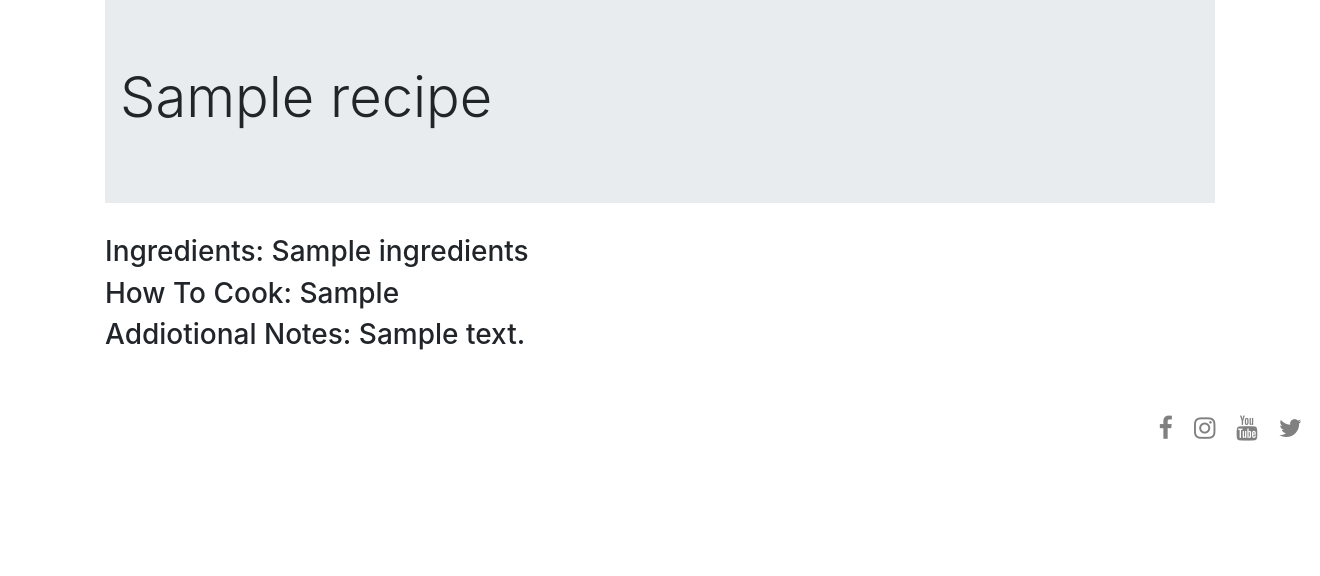
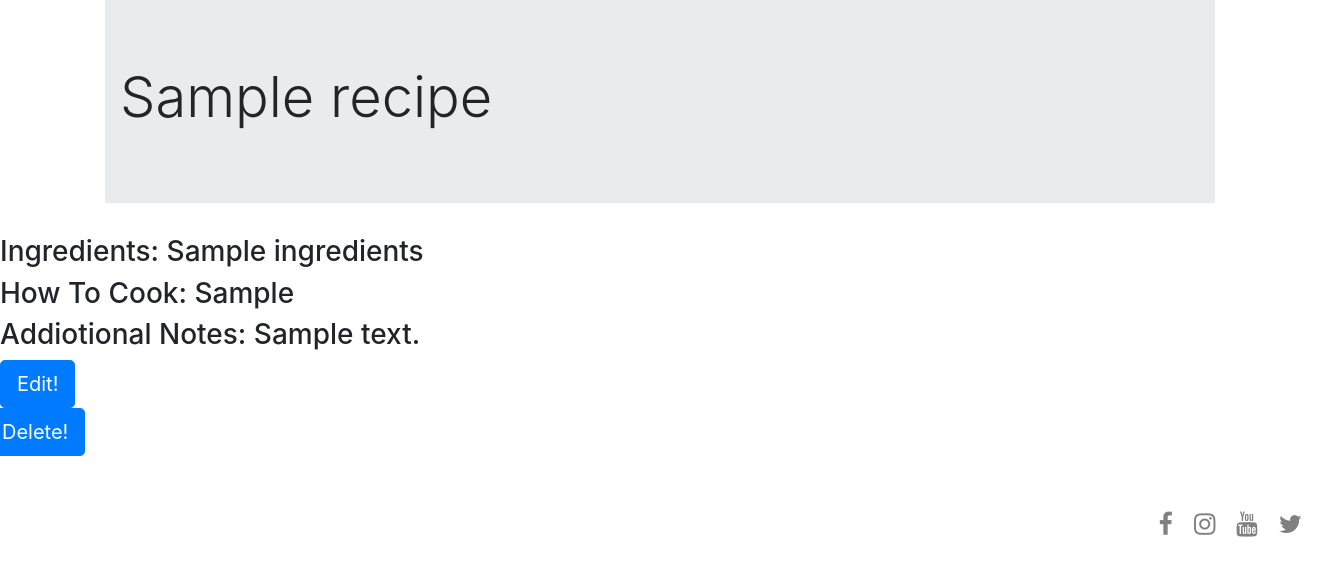
Before and after one commit to LiamD88/cooking-for-you, a Flask app: template templates/meat-ingredients.html in a window 1320 px wide; the page is wider, and only the part inside the window is pictured. Shown: the part 76-652 px from the top of that part. Run offline with Flask 2, Linux system fonts and the light colour scheme; the template is opened without the code that fills it: most values are stand-ins (such as "Sample title", 1, 10 or a date in 2020); some libraries are stand-ins or nearby versions.

Commit message:
I added two buttons to the bottom of the page for edit and delete of recipes

```diff
--- a/templates/meat-ingredients.html
+++ b/templates/meat-ingredients.html
@@ -18,7 +18,7 @@
   </div>
 
 
-<div class="container">
+
   <div class="row">
     <div class="col-12">
       <h3>Ingredients: {{ recipes.ingredients|capitalize }}</h3>
@@ -26,13 +26,15 @@
       <h3>Addiotional Notes: {{ recipes.additional_notes|capitalize }}</h3>
     </div>
   </div>
-</div>
+  <div class="row">
+    <div class="col-12">
+      <a class="btn btn-primary btn-lg" href="{{ url_for('edit_recipe', recipe_id=recipe._id) }}" role="button">Edit!</a>
+    </div>
+    <a class="btn btn-primary btn-lg" href="{{ url_for('delete_recipe', recipe_id=recipe._id) }}" role="button">Delete!</a>
+  </div>
+
+
+
 
 
 {% endblock %}
-
-
-p></p>
-            <p>{{ recipes.ingredients }}</p>
-            <p>{{ recipes.how_to_cook }}</p>
-            <p>{{ recipes.additional_notes }}</p>
```
